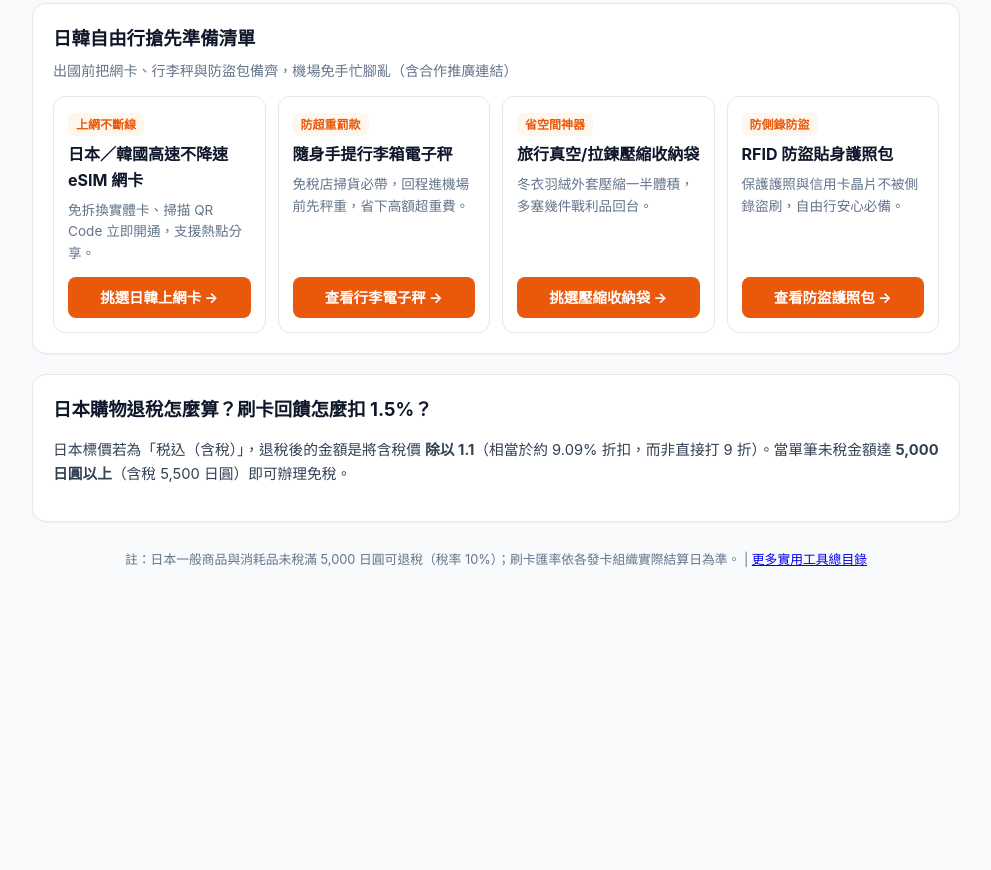
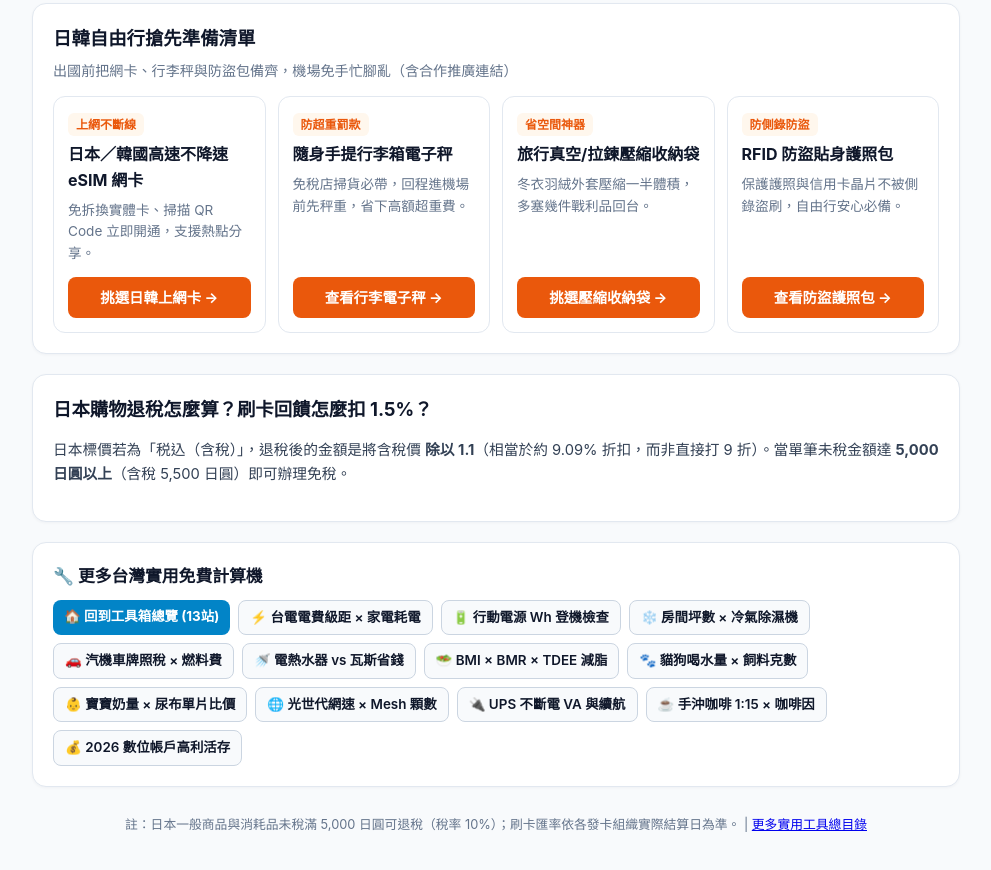
Before and after one commit to jimmycmhsieh0801-cloud/tw-travel-tax-calc, a plain HTML site: page index.html in a window 1280 px wide. Shown: the part 526-1396 px from the top of the page, without its empty margins (144-1135 px from the left). Before the commit the page ends 1157 px from the top, so only its background shows below. Drawn offline with Linux system fonts and the light colour scheme.

Commit message:
feat: add cross-site SEO internal linking and IndexNow key

```diff
--- a/index.html
+++ b/index.html
@@ -153,6 +153,27 @@
           <p>日本標價若為「税込（含稅）」，退稅後的金額是將含稅價 <strong>除以 1.1</strong>（相當於約 9.09% 折扣，而非直接打 9 折）。當單筆未稅金額達 <strong>5,000 日圓以上</strong>（含稅 5,500 日圓）即可辦理免稅。</p>
     </article>
 
+
+    <!-- CROSS_LINK_MATRIX_START -->
+    <section class="card" style="margin-top:20px;">
+      <h2 style="font-size:1.05rem;margin:0 0 10px;color:#0f172a;">🔧 更多台灣實用免費計算機</h2>
+      <div style="display:flex;flex-wrap:wrap;gap:8px;">
+        <a href="https://jimmycmhsieh0801-cloud.github.io/" style="display:inline-block;padding:6px 11px;border-radius:8px;background:#0284c7;color:#fff;text-decoration:none;font-size:0.84rem;font-weight:700;">🏠 回到工具箱總覽 (13站)</a>
+        <a href="https://jimmycmhsieh0801-cloud.github.io/tw-power-calc/" style="display:inline-block;padding:6px 11px;border-radius:8px;border:1px solid #cbd5e1;background:#f8fafc;color:#0f172a;text-decoration:none;font-size:0.84rem;font-weight:600;">⚡ 台電電費級距 × 家電耗電</a>
+        <a href="https://jimmycmhsieh0801-cloud.github.io/tw-travel-power-calc/" style="display:inline-block;padding:6px 11px;border-radius:8px;border:1px solid #cbd5e1;background:#f8fafc;color:#0f172a;text-decoration:none;font-size:0.84rem;font-weight:600;">🔋 行動電源 Wh 登機檢查</a>
+        <a href="https://jimmycmhsieh0801-cloud.github.io/tw-room-sizing-calc/" style="display:inline-block;padding:6px 11px;border-radius:8px;border:1px solid #cbd5e1;background:#f8fafc;color:#0f172a;text-decoration:none;font-size:0.84rem;font-weight:600;">❄️ 房間坪數 × 冷氣除濕機</a>
+        <a href="https://jimmycmhsieh0801-cloud.github.io/tw-vehicle-tax-calc/" style="display:inline-block;padding:6px 11px;border-radius:8px;border:1px solid #cbd5e1;background:#f8fafc;color:#0f172a;text-decoration:none;font-size:0.84rem;font-weight:600;">🚗 汽機車牌照稅 × 燃料費</a>
+        <a href="https://jimmycmhsieh0801-cloud.github.io/tw-water-heater-calc/" style="display:inline-block;padding:6px 11px;border-radius:8px;border:1px solid #cbd5e1;background:#f8fafc;color:#0f172a;text-decoration:none;font-size:0.84rem;font-weight:600;">🚿 電熱水器 vs 瓦斯省錢</a>
+        <a href="https://jimmycmhsieh0801-cloud.github.io/tw-bmi-tdee-calc/" style="display:inline-block;padding:6px 11px;border-radius:8px;border:1px solid #cbd5e1;background:#f8fafc;color:#0f172a;text-decoration:none;font-size:0.84rem;font-weight:600;">🥗 BMI × BMR × TDEE 減脂</a>
+        <a href="https://jimmycmhsieh0801-cloud.github.io/tw-pet-cost-calc/" style="display:inline-block;padding:6px 11px;border-radius:8px;border:1px solid #cbd5e1;background:#f8fafc;color:#0f172a;text-decoration:none;font-size:0.84rem;font-weight:600;">🐾 貓狗喝水量 × 飼料克數</a>
+        <a href="https://jimmycmhsieh0801-cloud.github.io/tw-baby-calc/" style="display:inline-block;padding:6px 11px;border-radius:8px;border:1px solid #cbd5e1;background:#f8fafc;color:#0f172a;text-decoration:none;font-size:0.84rem;font-weight:600;">👶 寶寶奶量 × 尿布單片比價</a>
+        <a href="https://jimmycmhsieh0801-cloud.github.io/tw-router-cable-calc/" style="display:inline-block;padding:6px 11px;border-radius:8px;border:1px solid #cbd5e1;background:#f8fafc;color:#0f172a;text-decoration:none;font-size:0.84rem;font-weight:600;">🌐 光世代網速 × Mesh 顆數</a>
+        <a href="https://jimmycmhsieh0801-cloud.github.io/tw-ups-nas-calc/" style="display:inline-block;padding:6px 11px;border-radius:8px;border:1px solid #cbd5e1;background:#f8fafc;color:#0f172a;text-decoration:none;font-size:0.84rem;font-weight:600;">🔌 UPS 不斷電 VA 與續航</a>
+        <a href="https://jimmycmhsieh0801-cloud.github.io/tw-coffee-brew-calc/" style="display:inline-block;padding:6px 11px;border-radius:8px;border:1px solid #cbd5e1;background:#f8fafc;color:#0f172a;text-decoration:none;font-size:0.84rem;font-weight:600;">☕ 手沖咖啡 1:15 × 咖啡因</a>
+        <a href="https://jimmycmhsieh0801-cloud.github.io/tw-bank-interest-calc/" style="display:inline-block;padding:6px 11px;border-radius:8px;border:1px solid #cbd5e1;background:#f8fafc;color:#0f172a;text-decoration:none;font-size:0.84rem;font-weight:600;">💰 2026 數位帳戶高利活存</a>
+      </div>
+    </section>
+    <!-- CROSS_LINK_MATRIX_END -->
     <footer>
       <p>註：日本一般商品與消耗品未稅滿 5,000 日圓可退稅（稅率 10%）；刷卡匯率依各發卡組織實際結算日為準。 | <a href="https://jimmycmhsieh0801-cloud.github.io/">更多實用工具總目錄</a></p>
     </footer>
```
